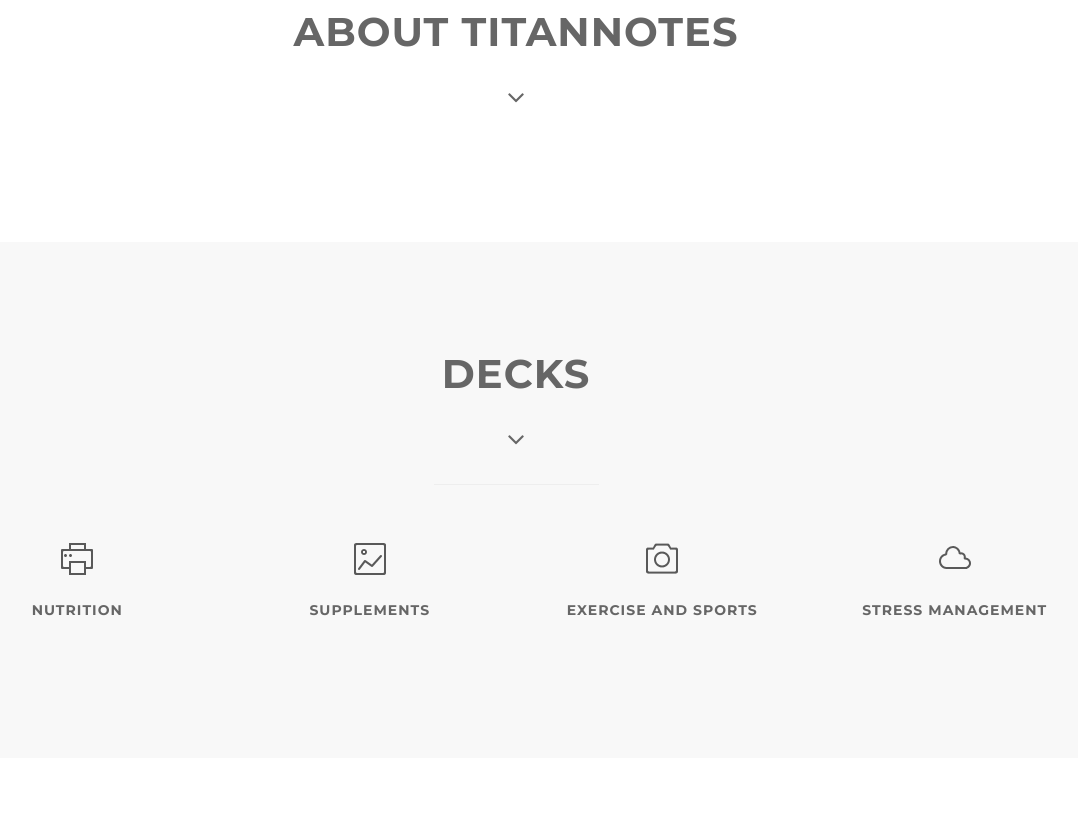
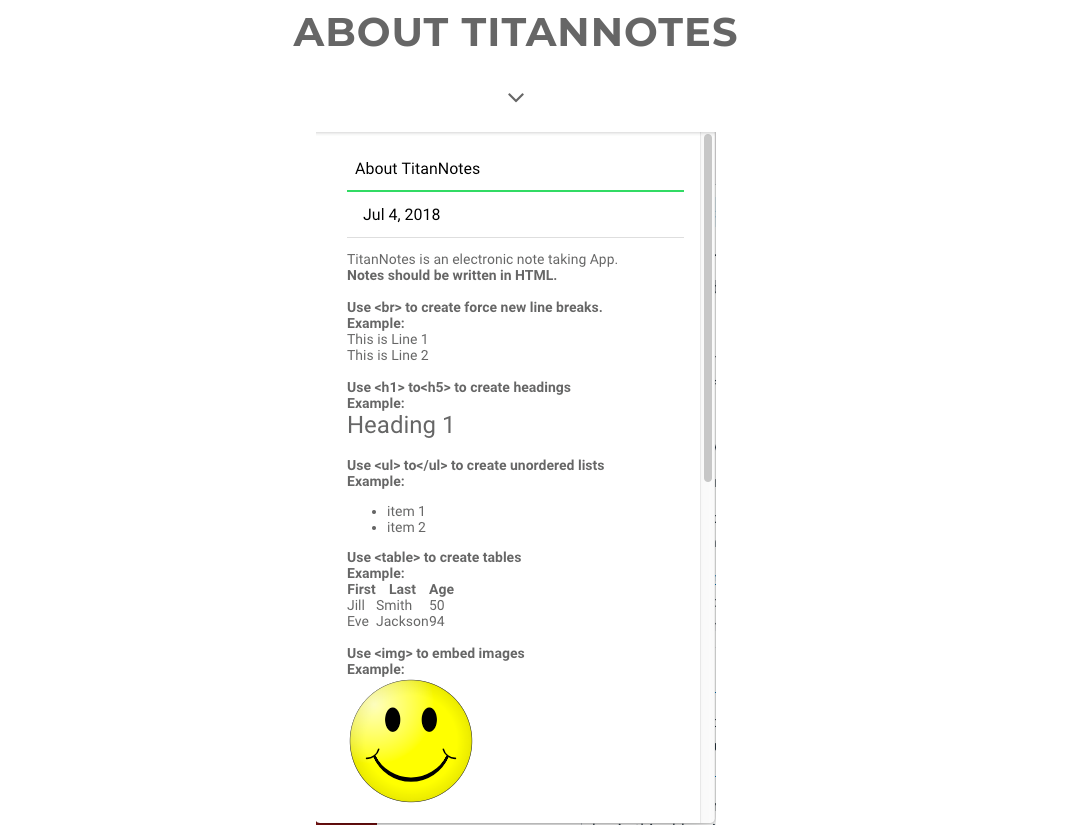
Before and after one commit to lmanalac/titanweb, a website: page index.html in a window 1280 px wide. Shown: the part 900-1729 px from the top of the page, without its empty margins (124-1202 px from the left). Drawn offline with Linux system fonts and the light colour scheme.

Commit message:
Bootstrap Based Website

```diff
--- a/index.html
+++ b/index.html
@@ -94,7 +94,9 @@
               <div class="section-heading">
                 <h2>About TitanNotes</h2>
                 <i class="fa fa-2x fa-angle-down"></i>
-
+                <div>
+                  <img src="img/AboutTitanNotes-01.png" alt=""  />
+                </div>
               </div>
             </div>
           </div>
@@ -375,6 +377,7 @@
                             </a>
                           </div>
 
+
       </address>
 
         </div>
```
Also changed, not shown: public/img/AboutTitanNotes-01.png (added), public/img/AboutTitanNotes-02.png (added).
